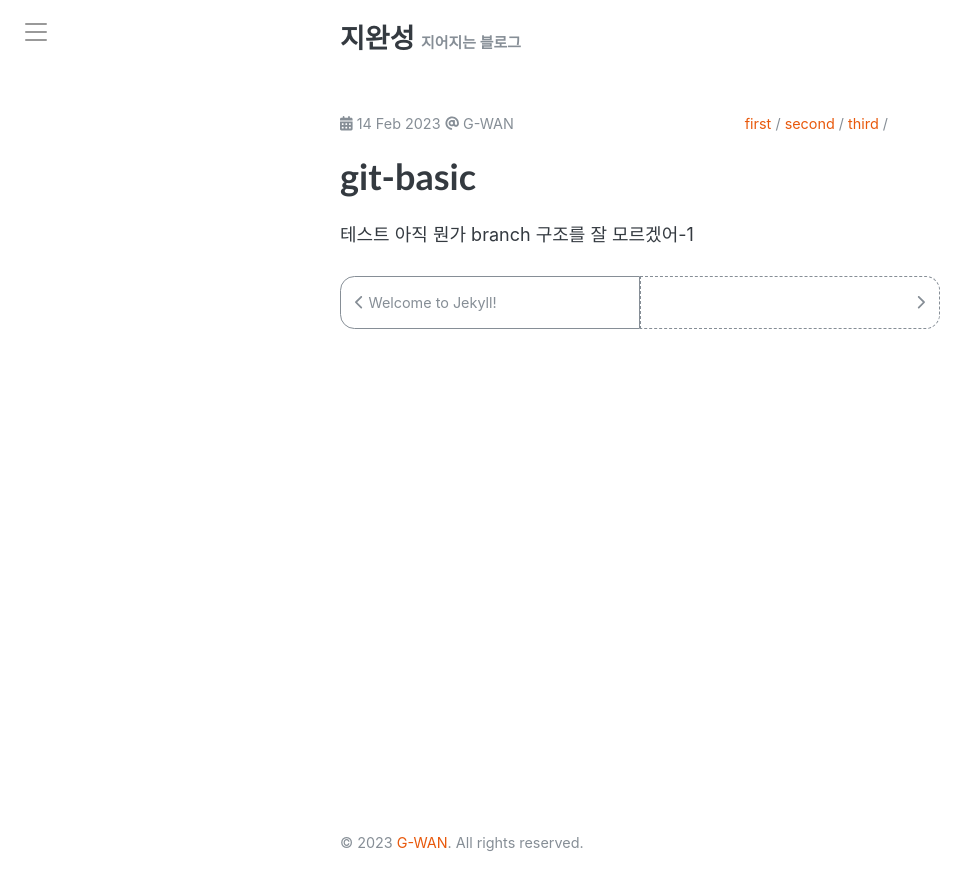
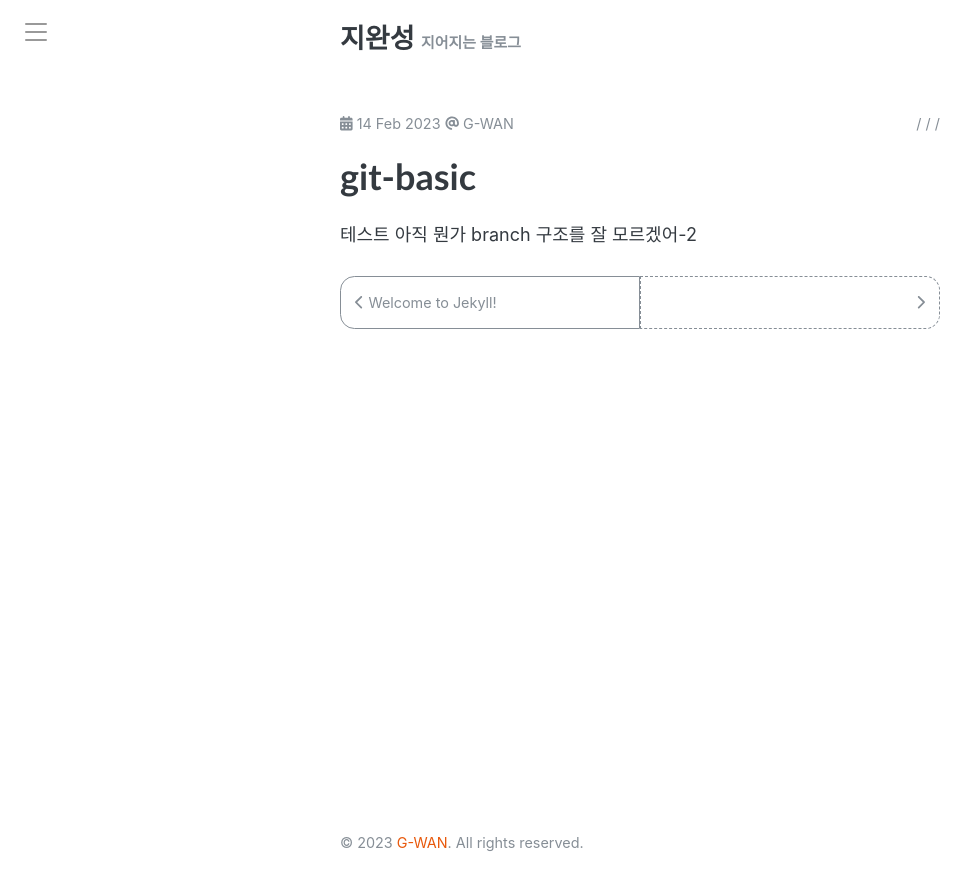
Before and after one commit to jiwanst/gwan.github.io, a Jekyll site: the page built from _posts/2023-02-14-git-basic.md, in a window 1280 px wide. Shown: the top 890 px of the page, without its empty margins (0-978 px from the left). Built offline with Jekyll 4.4.1, drawn with Linux system fonts in a browser that asks for light colours.

Commit message:
tag add git edit

```diff
--- a/_config.yml
+++ b/_config.yml
@@ -13,4 +13,4 @@ plugins:
 paginate: 5
 
 categories_path: /categories/
-gituses_path: /gituses/
+gits_path: /gits/
--- a/_data/navigation.yml
+++ b/_data/navigation.yml
@@ -3,4 +3,4 @@
 - title: 카테고리
   url: /categories/
 - title: 깃
-  url: /gituses/
+  url: /gits/
--- a/_layouts/post.html
+++ b/_layouts/post.html
@@ -35,14 +35,13 @@ layout: default
         {% endfor %}
       </nav>
     {% endif %}
-
-    {% if page.gituses.size > 0 %}
-      <nav class="post-gituses">
-        {% for gituse in page.gituses %}
-          {% if site.gituses_path %}
-            <a class="post-gituse" href="{{ site.gituses_path | relative_url }}#{{ gituse | slugify }}">{{ gituse }}</a> /
+    {% if page.gits.size > 0 %}
+      <nav class="post-gits">
+        {% for category in page.gits %}
+          {% if site.gits_path %}
+            <a class="post-git" href="{{ site.gits_path | relative_url }}#{{ git | slugify }}">{{ git }}</a> /
           {% else %}
-            <span>{{ gituse }}</span> /
+            <span>{{ git }}</span> /
           {% endif %}
         {% endfor %}
       </nav>
@@ -61,6 +60,19 @@ layout: default
   <div class="post-content">
     {{ content }}
   </div>
+
+  {% if page.tags.size > 0 %}
+    <nav class="post-meta post-meta-bottom">
+      {% for tag in page.tags %}
+        {% assign slugified_tag = tag | slugify %}
+        {% if site.tags_path %}
+          <a class="post-tag" href="{{ site.tags_path | relative_url }}#{{ slugified_tag }}">#{{ slugified_tag }}</a>
+        {% else %}
+          <span>#{{ slugified_tag }}</span>
+        {% endif %}
+      {% endfor %}
+    </nav>
+  {% endif %}
 </article>
 
 <div class="pagination">
--- a/_posts/2023-02-14-git-basic.md
+++ b/_posts/2023-02-14-git-basic.md
@@ -1,11 +1,10 @@
 ---
 layout: post
-type: gituses
 title: git-basic
 author: [G-WAN]
-gituses: [first, second, third]
+gits: [first, second, third]
 math: true
 ---
 
 테스트
-아직 뭔가 branch 구조를 잘 모르겠어-1
+아직 뭔가 branch 구조를 잘 모르겠어-2
--- a/_sass/tao/_page.scss
+++ b/_sass/tao/_page.scss
@@ -28,11 +28,13 @@
   gap: var(--spacing);
 }
 
-.post-categories {
+.post-categories,
+.post-gits {
   text-align: right;
 }
 
 a.post-category,
+a.post-gits,
 a.post-tag {
   color: inherit;
 
```
Also changed, not shown: _includes/archive-by-tagories.html (+13 -3 lines), gits.md (added, +6 -0 lines), gituses.md (deleted, +0 -6 lines), tags.md (added, +6 -0 lines).
